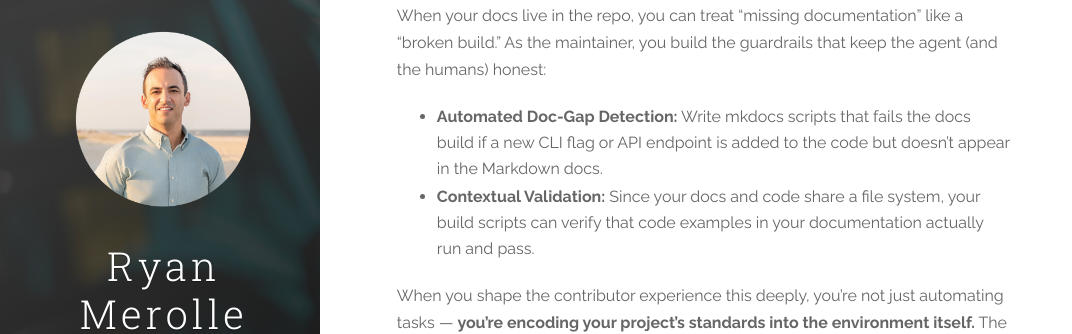
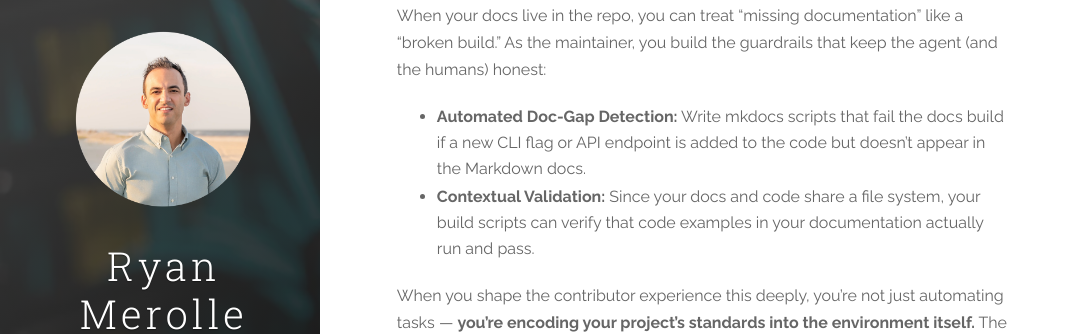
Before and after one commit to ryanmerolle/ryanmerolle.github.io, a Jekyll site: the page built from _posts/2026-03-21-designing-repos-for-humans-and-agents.md, in a window 1280 px wide and 900 px high, scrolled down 4265 px. Shown: the part 153-487 px from the top of the window, without its empty margins (0-1072 px from the left). Built offline with Jekyll 4.4.1, drawn with Linux system fonts in a browser that asks for light colours.

Commit message:
Update _posts/2026-03-21-designing-repos-for-humans-and-agents.md
Co-authored-by: Copilot <175728472+Copilot@users.noreply.github.com>

```diff
--- a/_posts/2026-03-21-designing-repos-for-humans-and-agents.md
+++ b/_posts/2026-03-21-designing-repos-for-humans-and-agents.md
@@ -154,7 +154,7 @@ The real power comes from the **custom hooks and CI checks** you build on top of
 When your docs live in the repo, you can treat "missing documentation" like a "broken build." As the maintainer, you build
 the guardrails that keep the agent (and the humans) honest:
 
-- **Automated Doc-Gap Detection:** Write mkdocs scripts that fails the docs build if a new CLI flag or API endpoint is added to the code but doesn't appear in the Markdown docs.
+- **Automated Doc-Gap Detection:** Write mkdocs scripts that fail the docs build if a new CLI flag or API endpoint is added to the code but doesn't appear in the Markdown docs.
 - **Contextual Validation:** Since your docs and code share a file system, your build scripts can verify that code examples in your documentation actually run and pass.
 
 When you shape the contributor experience this deeply, you're not just automating tasks — **you're encoding your project's standards into the environment itself.** The tribal knowledge that was once a barrier at NetBox becomes machine-readable instructions that any contributor, human or AI, can follow from day one.
```
